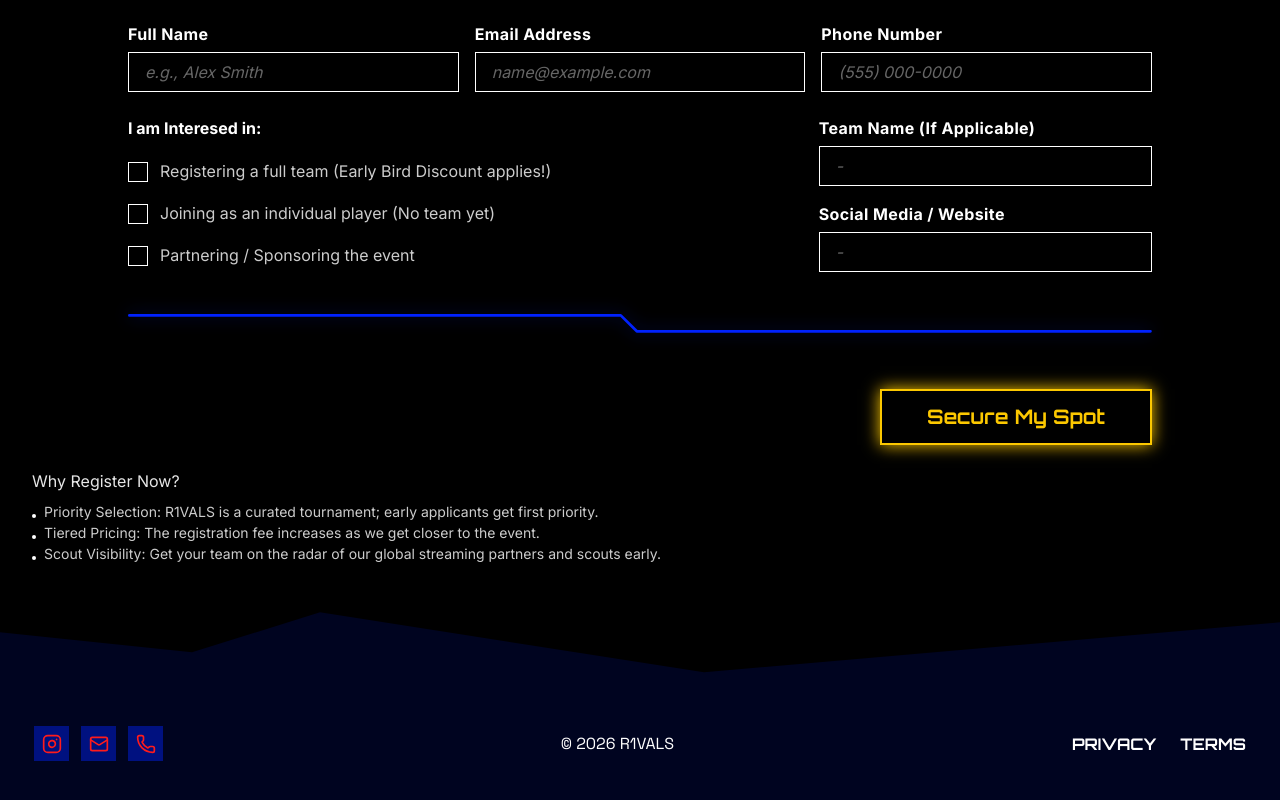
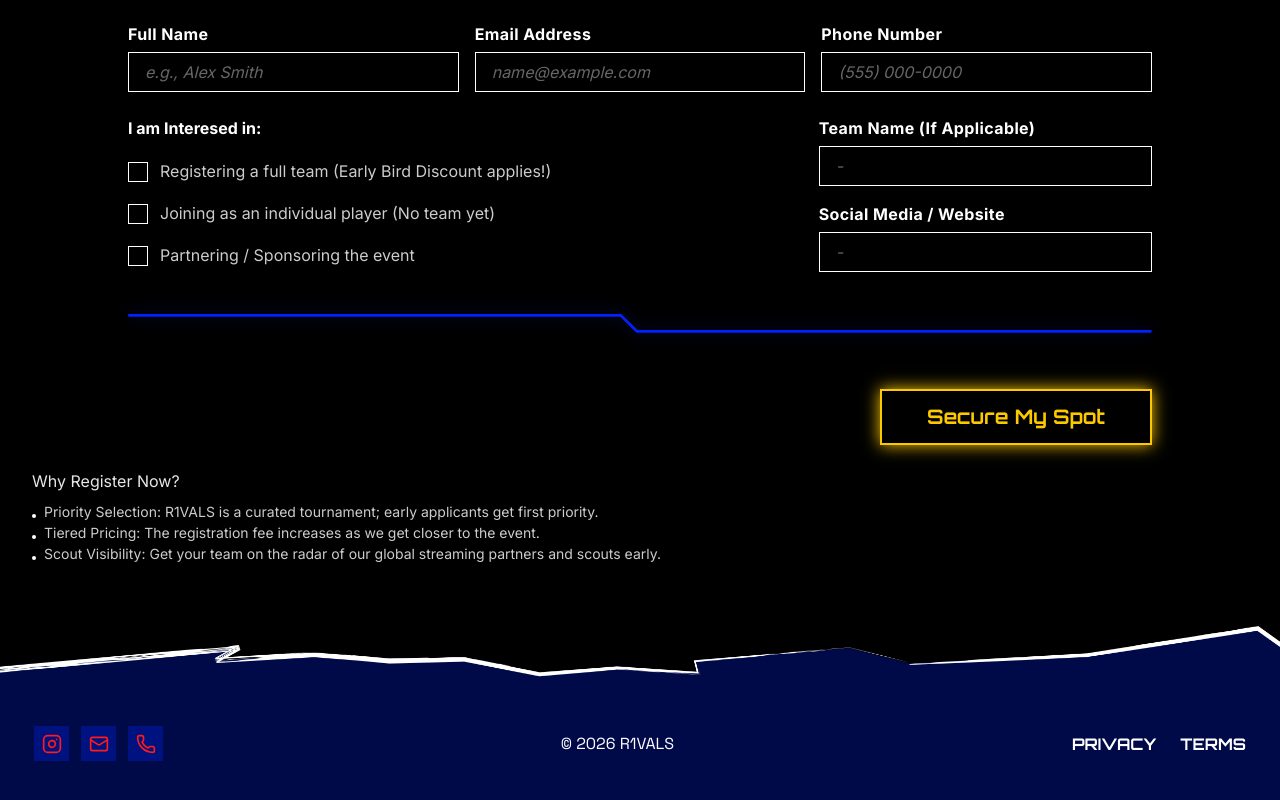
Before and after one commit to gochuicod/r1vals, a Next.js app: page /en in a window 1280 px wide. Shown: the part 4725-5525 px from the top of the page. Built offline with nearby package versions, Linux system fonts and the light colour scheme.

Commit message:
style(Footer): updated styles for footer
instead of polygons, switched to using bg from direct export in the figma file. moved some constant declarations to the constants folder. added 1 new asset for the footer.

```diff
--- a/components/layout/Footer.tsx
+++ b/components/layout/Footer.tsx
@@ -3,37 +3,11 @@
 import { useState } from 'react';
 import { Link } from '@/i18n/routing';
 import { cn } from '@/lib/utils';
-import { Instagram, Mail, Phone } from 'lucide-react';
+import Image from 'next/image';
+
 import { ContactModal } from '@/components/ui/ContactModal'; // Import the new modal
 
-// 1. Configuration Constants
-const CONTACT_NUMBER = '+63 917 507 4014';
-
-const SOCIAL_LINKS = [
-  {
-    icon: Instagram,
-    href: 'https://www.instagram.com/r1vals.sports',
-    label: 'Instagram',
-  },
-  {
-    icon: Mail,
-    href: 'mailto:info@r1vals.com',
-    label: 'Mail',
-  },
-  {
-    icon: Phone,
-    href: '#',
-    label: 'Phone',
-  },
-];
-
-const POLYGONS = {
-  mobile: 'polygon(0% 10%, 30% 20%, 50% 0%, 100% 20%, 100% 100%, 0% 100%)',
-  tablet:
-    'polygon(0% 10%, 15% 20%, 25% 0%, 55% 30%, 100% 5%, 100% 100%, 0% 100%)',
-  desktop:
-    'polygon(0% 15%, 8% 25%, 15% 0%, 30% 30%, 55% 5%, 65% 25%, 85% 10%, 95% 20%, 100% 0%, 100% 100%, 0% 100%)',
-};
+import { SOCIAL_LINKS, CONTACT_NUMBER } from '@/constants';
 
 export default function Footer() {
   const currentYear = new Date().getFullYear();
@@ -52,38 +26,24 @@ export default function Footer() {
 
   return (
     <>
-      <footer className="w-full bg-black">
+      <footer className="w-full bg-black relative">
         {/* 2. Responsive Shape Container */}
         <div
           className={cn(
-            'bg-primary-deep text-white',
+            'bg-black text-white relative',
             'lg:px-[182px] px-[34px]',
-            'md:pt-[114px] pt-[70px] pb-[51px]',
+            'md:pt-[114px] pt-[120px] pb-[51px]',
           )}
-          style={
-            {
-              clipPath: `var(--footer-polygon)`,
-            } as React.CSSProperties
-          }
         >
-          {/* Responsive Polygon Logic */}
-          <style jsx>{`
-            div {
-              --footer-polygon: ${POLYGONS.mobile};
-            }
-            @media (min-width: 768px) {
-              div {
-                --footer-polygon: ${POLYGONS.tablet};
-              }
-            }
-            @media (min-width: 1440px) {
-              div {
-                --footer-polygon: ${POLYGONS.desktop};
-              }
-            }
-          `}</style>
-
-          <div className="flex flex-col md:flex-row justify-between items-center w-full gap-6 md:gap-0">
+          <Image
+            src="/footer/footer_bg.png"
+            alt="Footer Background"
+            layout="fill"
+            objectFit="cover"
+            // It's good practice to keep the background Z-index low (e.g., z-0)
+            className="z-0 absolute top-0 left-0"
+          />
+          <div className="flex flex-col md:flex-row justify-between items-center w-full gap-6 md:gap-0 z-[100] relative">
             {/* 3. Social Media Section */}
             <div className="flex gap-3">
               {SOCIAL_LINKS.map(({ icon: Icon, label, href }) => (
--- a/constants/index.ts
+++ b/constants/index.ts
@@ -86,3 +86,26 @@ export const CONTACT_DETAILS = {
   number: '+63 917 507 4014',
   rawNumber: '+639175074014', // Clean number for dialer/vcard
 } as const;
+
+// Footer imports
+import { Instagram, Mail, Phone } from 'lucide-react';
+
+export const CONTACT_NUMBER = '+63 917 507 4014';
+
+export const SOCIAL_LINKS = [
+  {
+    icon: Instagram,
+    href: 'https://www.instagram.com/r1vals.sports',
+    label: 'Instagram',
+  },
+  {
+    icon: Mail,
+    href: 'mailto:info@r1vals.com',
+    label: 'Mail',
+  },
+  {
+    icon: Phone,
+    href: '#',
+    label: 'Phone',
+  },
+];
```
Also changed, not shown: public/footer/footer_bg.png (added).
